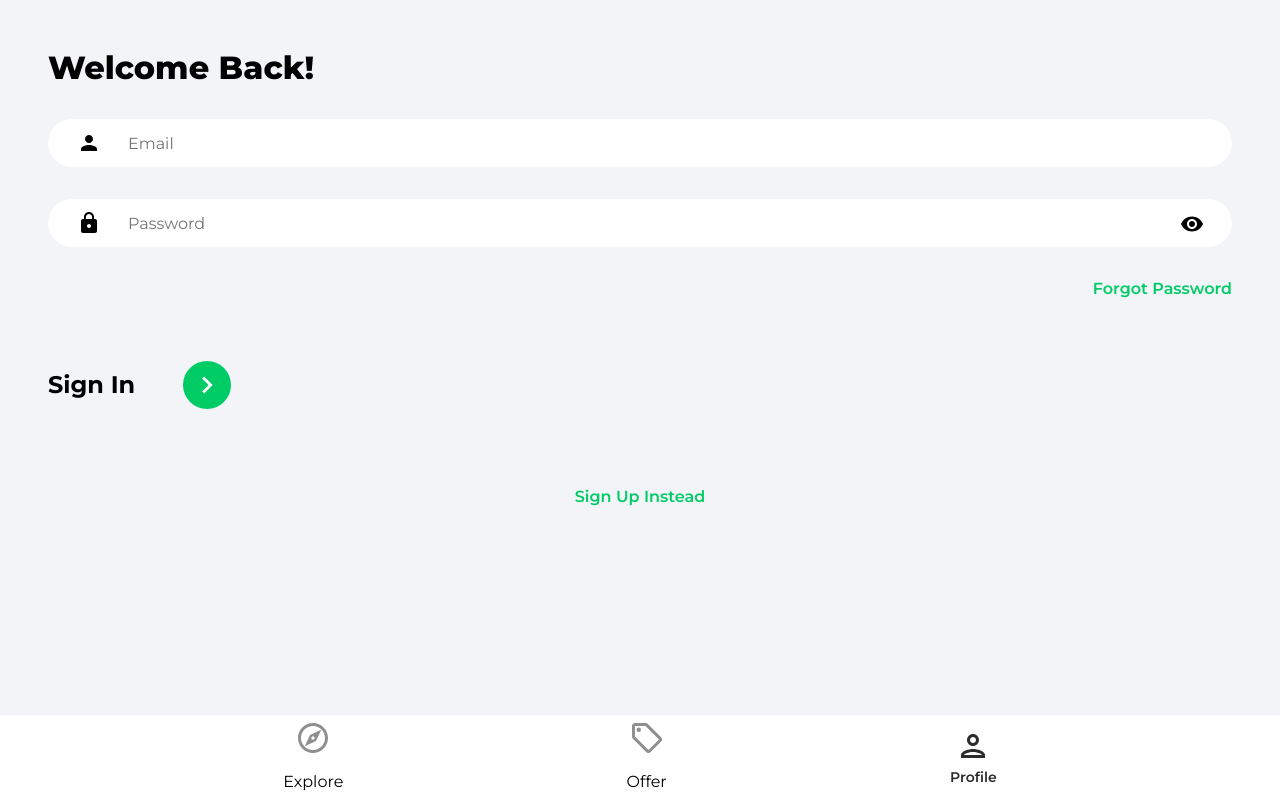
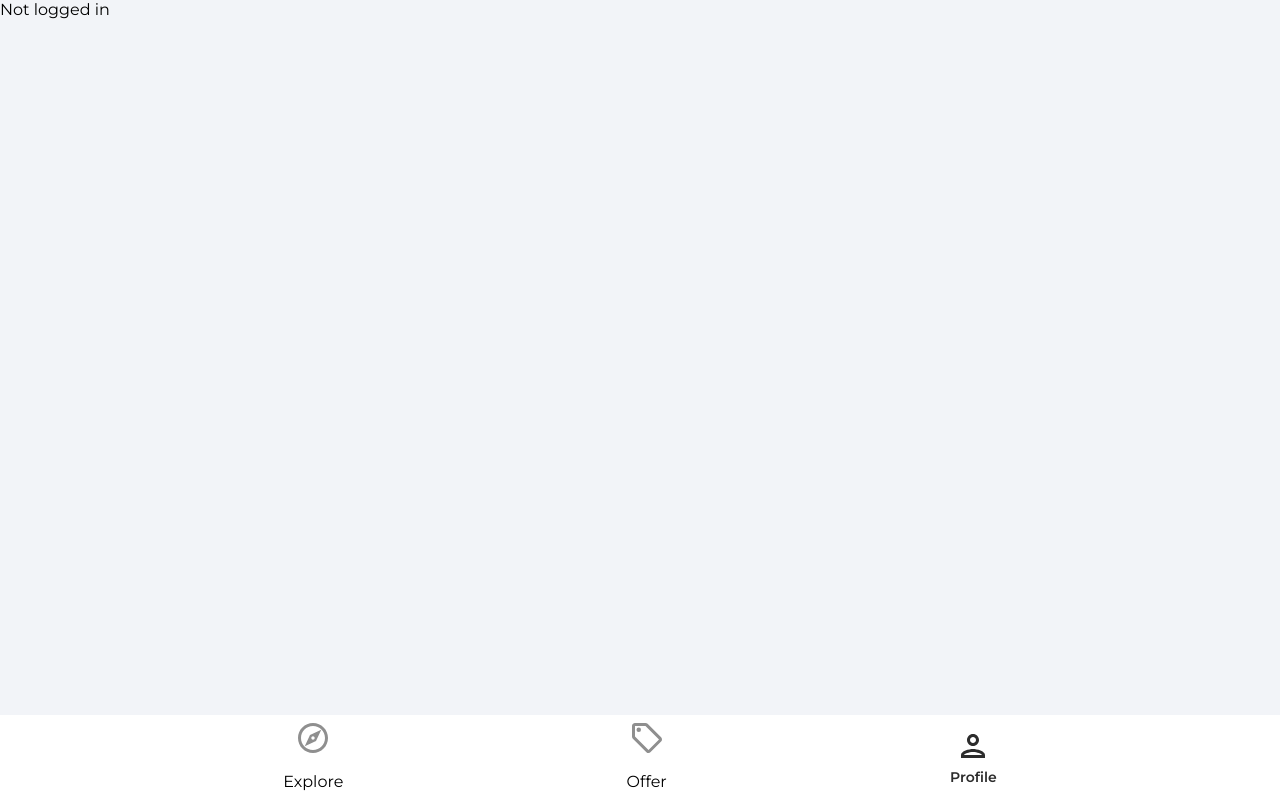
Before and after one commit to thejasonxie/HouseMarketplaceApp, a React (Create React App) app: page /profile in a window 1280 px wide. Built offline with nearby package versions, Linux system fonts and the light colour scheme.

Commit message:
Implemented user login functionality

```diff
--- a/src/App.js
+++ b/src/App.js
@@ -14,7 +14,7 @@
         <Routes>
           <Route path='/' element={<Explore />} />
           <Route path='/offers' element={<Offers />} />
-          <Route path='/profile' element={<SignIn />} />
+          <Route path='/profile' element={<Profile />} />
           <Route path='/sign-in' element={<SignIn />} />
           <Route path='/sign-up' element={<SignUp />} />
           <Route path='/forgot-password' element={<ForgotPassword/>} />
--- a/src/pages/Profile.jsx
+++ b/src/pages/Profile.jsx
@@ -1,8 +1,16 @@
+import { getAuth } from 'firebase/auth'
+import { useState, useEffect } from 'react'
 
 function Profile() {
-    return (
-      <div>Profile</div>
-    )
-  }
+  const [user, setUser] = useState(null)
 
-  export default Profile
+  const auth = getAuth()
+
+  useEffect(() => {
+    setUser(auth.currentUser)
+  }, [])
+
+  return user ? <h1>{user.displayName}</h1> : 'Not logged in'
+}
+
+export default Profile
--- a/src/pages/SignIn.jsx
+++ b/src/pages/SignIn.jsx
@@ -2,9 +2,7 @@
 import { Link, useNavigate } from 'react-router-dom'
 import { ReactComponent as ArrowRightIcon } from '../assets/svg/keyboardArrowRightIcon.svg'
 import visibilityIcon from '../assets/svg/visibilityIcon.svg'
-// import { toast } from 'react-toastify'
-// import { getAuth, signInWithEmailAndPassword } from 'firebase/auth'
-// import OAuth from '../components/OAuth'
+import { getAuth, signInWithEmailAndPassword } from 'firebase/auth'
 
 function SignIn() {
   const [showPassword, setShowPassword] = useState(false)
@@ -24,6 +22,20 @@
     }))
   }
 
+  const onSubmit = async (e) => {
+    e.preventDefault()
+    try {
+      const auth = getAuth()
+      const userCredential = await signInWithEmailAndPassword(auth, email, password)
+
+      if (userCredential.user) {
+        navigate("/")
+      }
+    } catch (error) {
+      console.log(error)
+    }
+  }
+
   return (
     <>
       <div className="pageContainer">
@@ -31,7 +43,7 @@
           <p className="pageHeader">Welcome Back!</p>
         </header>
 
-        <form>
+        <form onSubmit={onSubmit}>
           <input
             type="email"
             className="emailInput"
```
